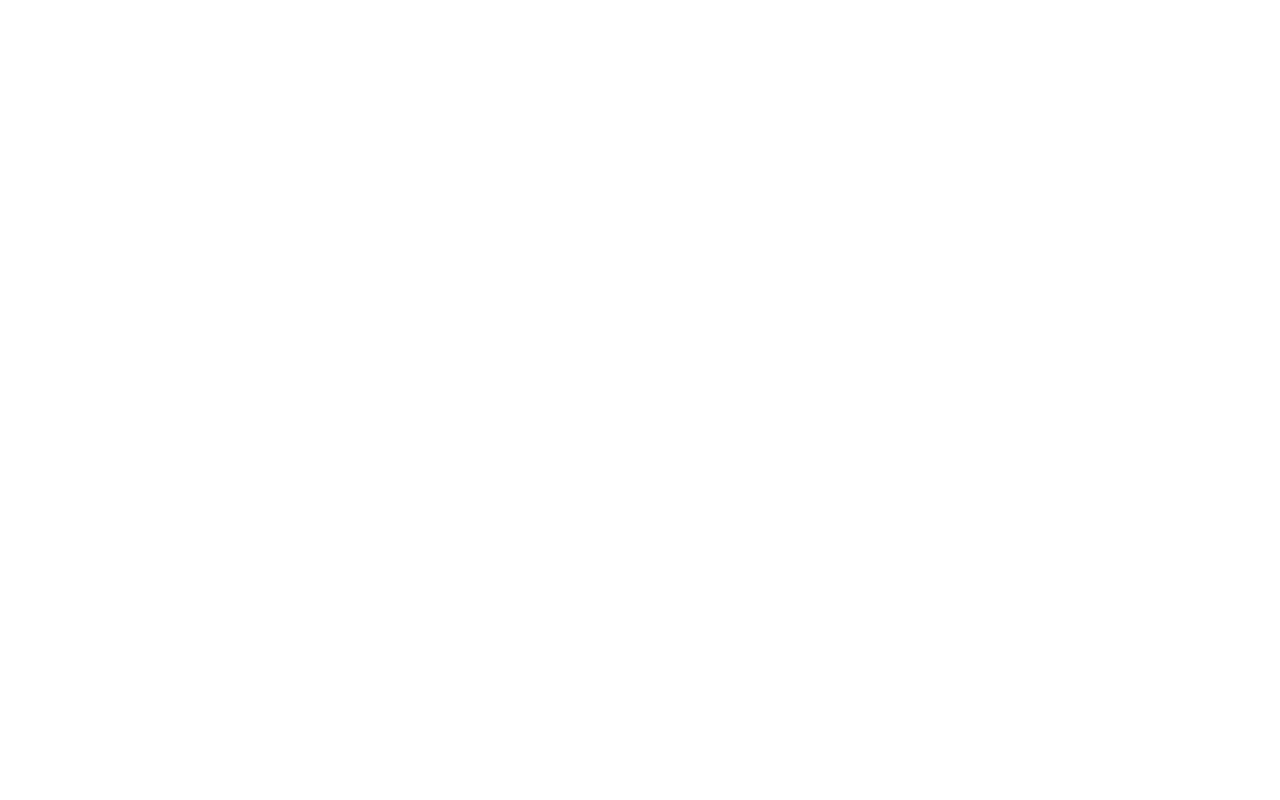
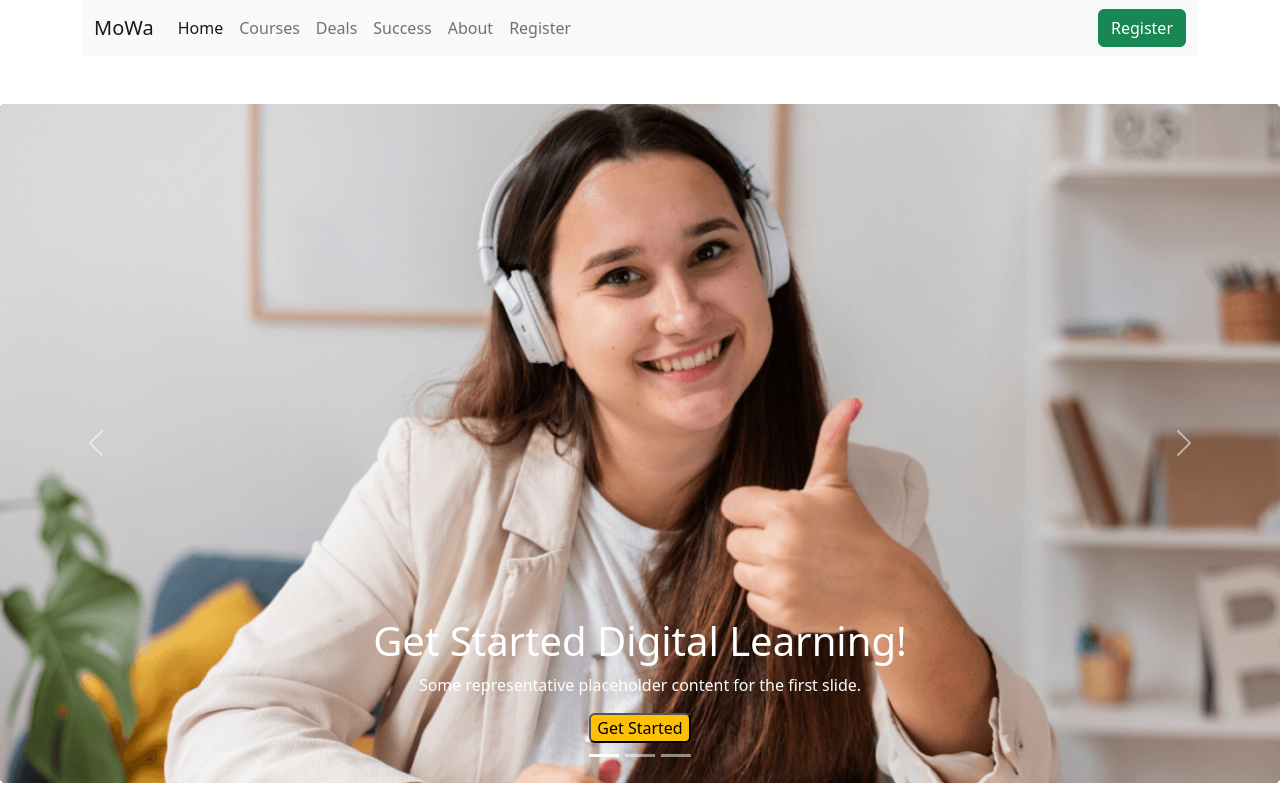
Before and after one commit to mwahiduzzaman/assignment3, a plain HTML site: page index.html in a window 1280 px wide. Drawn offline with nearby package versions, Linux system fonts and the light colour scheme.

Commit message:
Slider added

```diff
--- a/index.html
+++ b/index.html
@@ -7,6 +7,108 @@
     <link href="https://cdn.jsdelivr.net/npm/bootstrap@5.2.0/dist/css/bootstrap.min.css" rel="stylesheet" integrity="sha384-gH2yIJqKdNHPEq0n4Mqa/HGKIhSkIHeL5AyhkYV8i59U5AR6csBvApHHNl/vI1Bx" crossorigin="anonymous">
   </head>
   <body>
+    <section class="container mb-5">
+        <nav class="navbar navbar-expand-lg bg-light">
+            <div class="container-fluid">
+              <a class="navbar-brand" href="#">MoWa</a>
+              <button class="navbar-toggler" type="button" data-bs-toggle="collapse" data-bs-target="#navbarSupportedContent" aria-controls="navbarSupportedContent" aria-expanded="false" aria-label="Toggle navigation">
+                <span class="navbar-toggler-icon"></span>
+              </button>
+              <div class="collapse navbar-collapse justify-space-between" id="navbarSupportedContent">
+                <ul class="navbar-nav me-auto mb-2 mb-lg-0">
+                  <li class="nav-item">
+                    <a class="nav-link active" aria-current="page" href="#">Home</a>
+                  </li>
+                  <li class="nav-item">
+                    <a class="nav-link" href="#">Courses</a>
+                  </li>
+                  <li class="nav-item">
+                    <a class="nav-link" href="#">Deals</a>
+                  </li>
+                  <li class="nav-item">
+                    <a class="nav-link" href="#">Success</a>
+                  </li>
+                  <li class="nav-item">
+                    <a class="nav-link" href="#">About</a>
+                  </li>
+                  <li class="nav-item">
+                    <a class="nav-link" href="#">Register</a>
+                  </li>
+                  <!-- <li class="nav-item dropdown">
+                    <a class="nav-link dropdown-toggle" href="#" role="button" data-bs-toggle="dropdown" aria-expanded="false">
+                      Dropdown
+                    </a>
+                    <ul class="dropdown-menu">
+                      <li><a class="dropdown-item" href="#">Action</a></li>
+                      <li><a class="dropdown-item" href="#">Another action</a></li>
+                      <li><hr class="dropdown-divider"></li>
+                      <li><a class="dropdown-item" href="#">Something else here</a></li>
+                    </ul>
+                  </li> -->
+                  <!-- <li class="nav-item">
+                    <a class="nav-link ">Disabled</a>
+                  </li> -->
+                </ul>
+                <form class="d-flex" role="search">
+                  <button class="btn btn-outline-success bg-success text-white" type="submit">Register</button>
+                </form>
+              </div>
+            </div>
+          </nav>
+    </section>
+
+<header>
+
+    <div>
+        <div id="carouselExampleCaptions" class="carousel slide" data-bs-ride="false">
+            <div class="carousel-indicators">
+              <button type="button" data-bs-target="#carouselExampleCaptions" data-bs-slide-to="0" class="active" aria-current="true" aria-label="Slide 1"></button>
+              <button type="button" data-bs-target="#carouselExampleCaptions" data-bs-slide-to="1" aria-label="Slide 2"></button>
+              <button type="button" data-bs-target="#carouselExampleCaptions" data-bs-slide-to="2" aria-label="Slide 3"></button>
+            </div>
+            <div class="carousel-inner">
+              <div class="carousel-item active">
+                <img src="images/cover/cover-1.png" class="d-block w-100" alt="...">
+                <div class="carousel-caption d-none d-md-block ">
+                  <h1>Get Started Digital Learning!</h1>
+                  <p>Some representative placeholder content for the first slide.</p>
+                  <button class="bg-warning rounded">Get Started</button>
+                </div>
+              </div>
+              <div class="carousel-item">
+                <img src="images/cover/cover-2.jpg" class="d-block w-100" alt="...">
+                <div class="carousel-caption d-none d-md-block">
+                  <h5>Get Started Digital Learning!</h5>
+                  <p>Some representative placeholder content for the second slide.</p>
+                  <button class="bg-warning rounded">Get Started</button>
+                </div>
+              </div>
+              <div class="carousel-item">
+                <img src="images/cover/cover-3.jpg" class="d-block w-100" alt="...">
+                <div class="carousel-caption d-none d-md-block">
+                  <h5>Get Started Digital Learning!</h5>
+                  <p>Some representative placeholder content for the third slide.</p>
+                  <button class="bg-warning rounded">Get Started</button>
+                </div>
+              </div>
+            </div>
+            <button class="carousel-control-prev" type="button" data-bs-target="#carouselExampleCaptions" data-bs-slide="prev">
+              <span class="carousel-control-prev-icon" aria-hidden="true"></span>
+              <span class="visually-hidden">Previous</span>
+            </button>
+            <button class="carousel-control-next" type="button" data-bs-target="#carouselExampleCaptions" data-bs-slide="next">
+              <span class="carousel-control-next-icon" aria-hidden="true"></span>
+              <span class="visually-hidden">Next</span>
+            </button>
+          </div>
+    </div>
+
+</header>
+
+<section>
+
+
+</section>
 
     <script src="https://cdn.jsdelivr.net/npm/bootstrap@5.2.0/dist/js/bootstrap.bundle.min.js" integrity="sha384-A3rJD856KowSb7dwlZdYEkO39Gagi7vIsF0jrRAoQmDKKtQBHUuLZ9AsSv4jD4Xa" crossorigin="anonymous"></script>
   </body>
```
